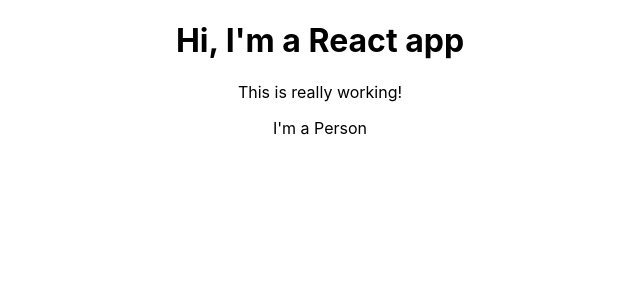
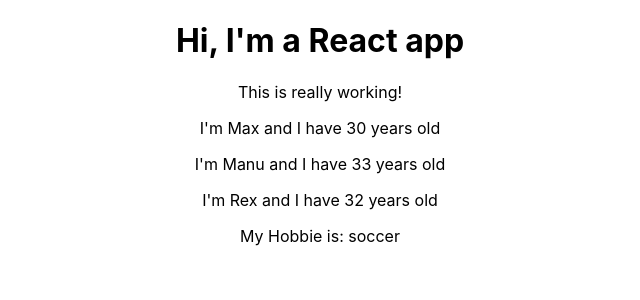
Before and after one commit to felipehermosilla/curso-react, a React (Create React App) app: page / in a window 1280 px wide. Shown: the top 300 px of the page, without its empty margins (320-960 px from the left). Built offline with nearby package versions, Linux system fonts and the light colour scheme.

Commit message:
Understanding component's children property

```diff
--- a/src/App.js
+++ b/src/App.js
@@ -8,7 +8,9 @@ class App extends Component {
       <div className="App">
         <h1>Hi, I'm a React app</h1>
         <p>This is really working!</p>
-        <Person />
+        <Person name="Max" age="30"></Person>
+        <Person name="Manu" age="33"></Person>
+        <Person name="Rex" age="32">My Hobbie is: soccer</Person>
       </div>
     );
     //return React.createElement('div', {className: 'App'}, React.createElement('h1', null, 'Does it work now!'));
--- a/src/Person/Person.js
+++ b/src/Person/Person.js
@@ -1,6 +1,12 @@
 import React from 'react';
-const person = () => {
-  return <p>I'm a Person </p>
+const person = (props) => {
+  return (
+    <div>
+      <p>I'm {props.name} and I have {props.age} years old </p>
+      <p>{props.children}</p>
+    </div>
+
+  )
 };
 
 export default person;
```
